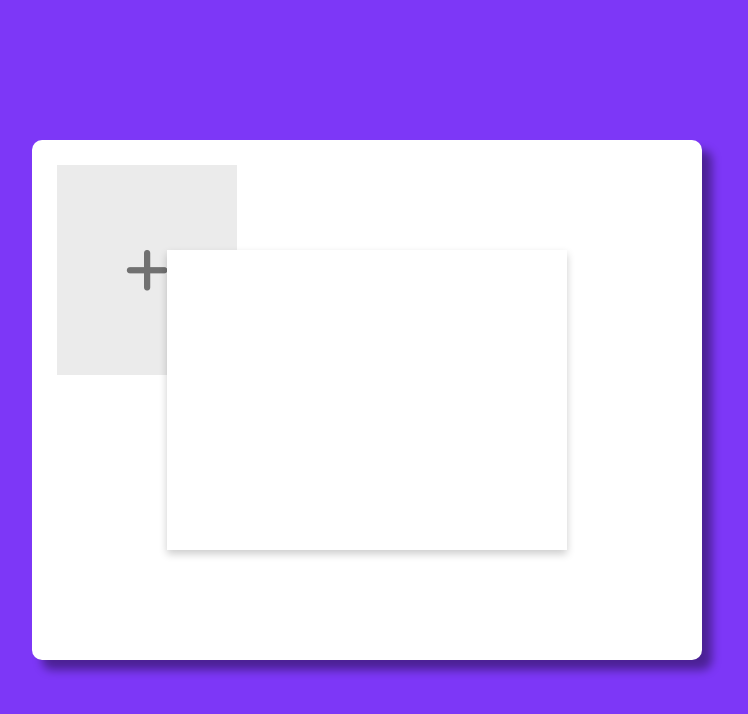
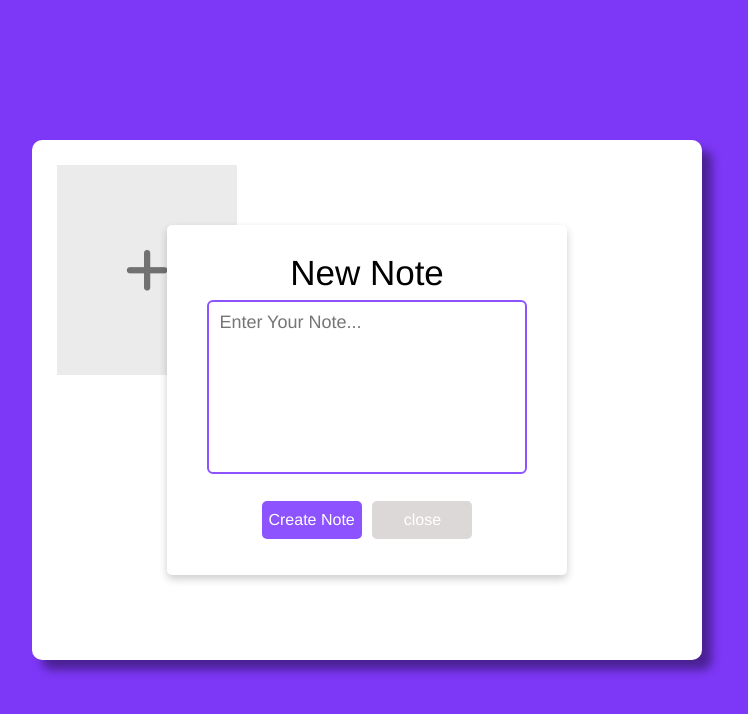
Before and after one commit to Rupam-Mondal/Notes-App, a plain HTML site: page index.html in a window 1280 px wide. Both pictures are taken after a click on the element 640 px from the left and 282 px from the top of the page. Shown: the whole page, without its empty margins (273-1021 px from the left). Drawn offline with Linux system fonts and the light colour scheme.

Commit message:
Notes input taking section done

```diff
--- a/index.html
+++ b/index.html
@@ -12,7 +12,20 @@
 <body>
     <div class="container">
         <div class="Notes-Section">
-            <div class="Note-input"></div>
+            <!-- absolute div part -->
+            <div class="Note-input">
+                <div class="heading">
+                    <p>New Note</p>
+                </div>
+                <div class="input">
+                    <textarea name="" id="" placeholder="Enter Your Note..."></textarea>
+                </div>
+                <div class="btn-input">
+                    <div class="create-note">Create Note</div>
+                    <div class="close">close</div>
+                </div>
+            </div>
+
             <div class="Notes-addition">
                 <div class="addition"><i class="fa-solid fa-plus"></i></div>
                 <div></div>
--- a/style.css
+++ b/style.css
@@ -1,6 +1,7 @@
 *{
     margin: 0;
     padding: 0;
+    font-family: 'Franklin Gothic Medium', 'Arial Narrow', Arial, sans-serif;
 }
 
 .container{
@@ -42,14 +43,90 @@
 }
 
 .Note-input {
+    box-sizing: border-box;
     display: none;
     position: absolute;
     top: 50%;
     left: 50%;
     transform: translate(-50%, -50%);
-    height: 300px;
+    height: 350px;
     width: 400px;
     background-color: rgb(255, 255, 255);
     z-index: 1;
     box-shadow: 0 4px 8px rgba(0, 0, 0, 0.2);
+    padding: 20px;
+    border-radius: 5px;
 }
+.heading{
+    height: 55px;
+    width: 100%;
+    display: flex;
+    justify-content: center;
+    align-items: center;
+    color: black;
+    font-weight: 500;
+    font-size: 35px;
+}
+.input{
+    height: 150px;
+    width: 100%;
+    box-sizing: border-box;
+    display: flex;
+    justify-content: center;
+}
+textarea{
+    color: rgb(101, 99, 99);
+    height: 100%;
+    width: 82%;
+    border: 2px solid #8c53ff;
+    resize: none;
+    outline: none;
+    font-size: 18px;
+    padding: 10px;
+    border-radius: 6px;
+}
+textarea:focus{
+    border: 2px solid #8c53ff;
+}
+.btn-input{
+    width: 100%;
+    height: 60px;
+    margin-top: 40px;
+    display: flex;
+    align-items: center;
+    justify-content: center;
+    box-sizing: border-box;
+    gap: 3%;
+}
+.create-note{
+    height: 38px;
+    border-radius: 3px;
+    color: white;
+    width: 100px;
+    display: flex;
+    justify-content: center;
+    align-items: center;
+    cursor: pointer;
+    background-color: #8c53ff;
+    border-radius: 5px;
+}
+.create-note:hover{
+    background-color: #7046c5;
+}
+
+.close {
+    height: 38px;
+    border-radius: 3px;
+    color: white;
+    width: 100px;
+    display: flex;
+    justify-content: center;
+    align-items: center;
+    cursor: pointer;
+    background-color: rgb(221, 216, 216);
+    border-radius: 5px;
+}
+
+.close:hover {
+    background-color: rgb(194, 190, 190);
+}
```
